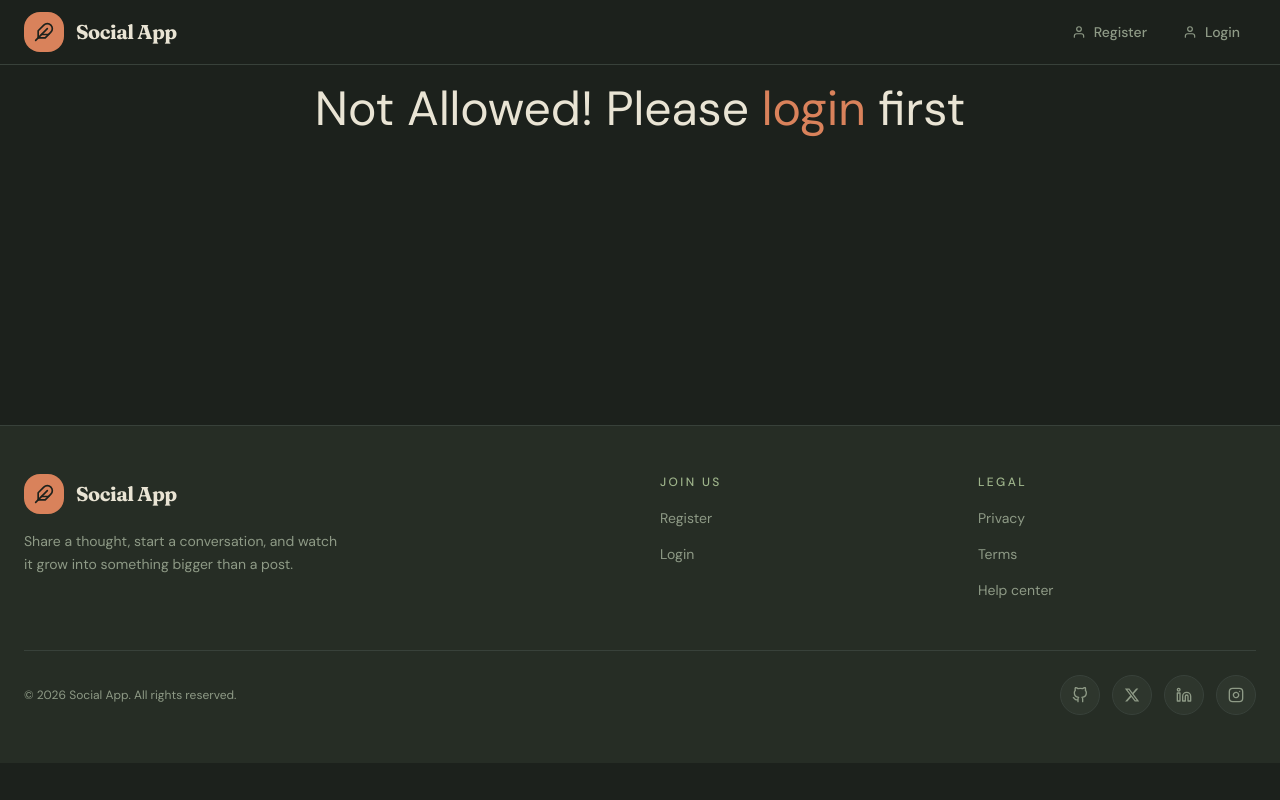
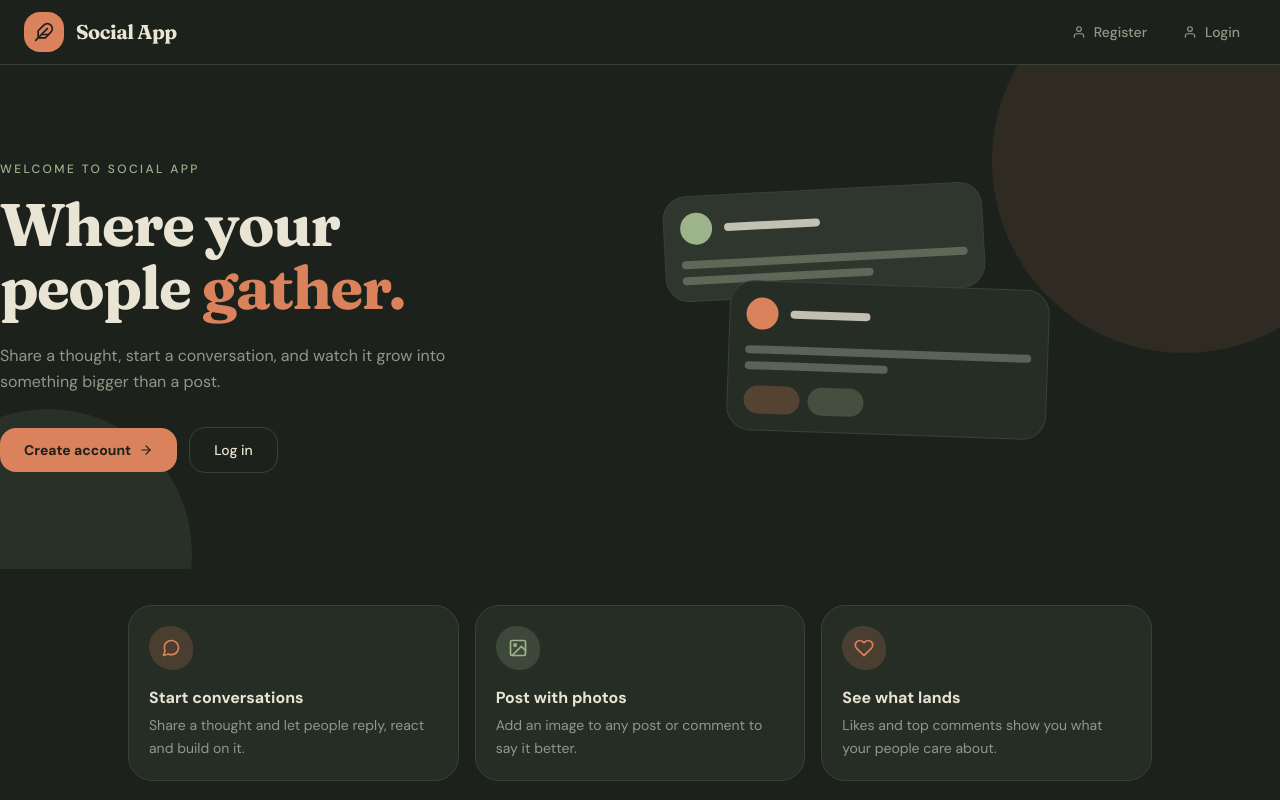
Before and after one commit to KarimAshraf4115/Social-Media-Application, a React (Vite) app: page / in a window 1280 px wide. Shown: the top 800 px of the page. Built offline with nearby package versions, Linux system fonts and the light colour scheme.

Commit message:
Landing page

```diff
--- a/src/App.tsx
+++ b/src/App.tsx
@@ -12,7 +12,14 @@ import { QueryClientProvider, QueryClient } from "@tanstack/react-query";
 import PostDetails from "./pages/PostDetails/PostDetails";
 import useNetworkState from "./../node_modules/react-use/esm/useNetworkState";
 import Offline from "./Offline/Offline";
+import { useContext } from "react";
+import { AuthContext } from "./Context/AuthContext";
+import Landing from "./pages/Landing/Landing";
 const queryClient = new QueryClient();
+function HomeOrLanding() {
+  const { userLoggedIn } = useContext(AuthContext);
+  return userLoggedIn ? <Home /> : <Landing />;
+}
 const routes = createBrowserRouter([
   {
     path: "",
@@ -20,12 +27,7 @@ const routes = createBrowserRouter([
     children: [
       {
         index: true,
-        element: (
-          <Protected>
-            {" "}
-            <Home />{" "}
-          </Protected>
-        ),
+        element: <HomeOrLanding />,
       },
       {
         path: "home",
--- /dev/null
+++ b/src/pages/Landing/Landing.tsx
@@ -0,0 +1,138 @@
+import { Helmet } from "react-helmet";
+import {
+  FiArrowRight,
+  FiHeart,
+  FiImage,
+  FiMessageCircle,
+} from "react-icons/fi";
+import { Link } from "react-router-dom";
+
+const features = [
+  {
+    icon: <FiMessageCircle className="size-5" />,
+    title: "Start conversations",
+    text: "Share a thought and let people reply, react and build on it.",
+    tone: "bg-clay/20 text-clay",
+  },
+  {
+    icon: <FiImage className="size-5" />,
+    title: "Post with photos",
+    text: "Add an image to any post or comment to say it better.",
+    tone: "bg-sage/20 text-sage",
+  },
+  {
+    icon: <FiHeart className="size-5" />,
+    title: "See what lands",
+    text: "Likes and top comments show you what your people care about.",
+    tone: "bg-clay/20 text-clay",
+  },
+];
+
+export default function Landing() {
+  return (
+    <main className="mx-auto w-full">
+      <Helmet>
+        <title>Social App — Where your people gather</title>
+      </Helmet>
+
+      {/* Hero */}
+      <section className="relative grid items-center gap-12 overflow-hidden py-16 sm:py-24 lg:grid-cols-2">
+        <div className="pointer-events-none absolute -right-24 -top-24 size-96 rounded-full bg-clay/10" />
+        <div className="pointer-events-none absolute -bottom-32 -left-24 size-72 rounded-full bg-sage/10" />
+
+        <div className="relative">
+          <p className="text-xs font-medium uppercase tracking-[0.2em] text-sage">
+            Welcome to Social App
+          </p>
+          <h1 className="mt-4 font-display text-5xl font-bold leading-[1.05] tracking-tight sm:text-6xl">
+            Where your
+            <br />
+            people <span className="text-clay">gather.</span>
+          </h1>
+          <p className="mt-6 max-w-md text-base leading-relaxed text-mute">
+            Share a thought, start a conversation, and watch it grow into
+            something bigger than a post.
+          </p>
+
+          <div className="mt-8 flex flex-wrap items-center gap-3">
+            <Link
+              to="/register"
+              className="group flex items-center gap-2 rounded-2xl bg-clay px-6 py-3 text-sm font-bold text-canvas transition hover:bg-clay-hover focus:outline-none focus:ring-4 focus:ring-clay/30 active:scale-95"
+            >
+              Create account
+              <FiArrowRight className="transition group-hover:translate-x-1" />
+            </Link>
+            <Link
+              to="/login"
+              className="rounded-2xl border border-line px-6 py-3 text-sm font-medium text-ink transition hover:bg-raised"
+            >
+              Log in
+            </Link>
+          </div>
+        </div>
+
+        {/* Decorative stacked post cards */}
+        <div className="relative hidden h-72 sm:block">
+          <div className="absolute left-0 top-4 w-80 -rotate-3 rounded-3xl border border-line bg-raised p-4">
+            <div className="flex items-center gap-3">
+              <div className="size-8 rounded-full bg-sage" />
+              <div className="h-2 w-24 rounded-full bg-ink/80" />
+            </div>
+            <div className="mt-4 h-2 w-full rounded-full bg-mute/50" />
+            <div className="mt-2 h-2 w-2/3 rounded-full bg-mute/50" />
+          </div>
+          <div className="absolute left-16 top-28 w-80 rotate-2 rounded-3xl border border-line bg-surface p-4">
+            <div className="flex items-center gap-3">
+              <div className="size-8 rounded-full bg-clay" />
+              <div className="h-2 w-20 rounded-full bg-ink/80" />
+            </div>
+            <div className="mt-4 h-2 w-full rounded-full bg-mute/50" />
+            <div className="mt-2 h-2 w-1/2 rounded-full bg-mute/50" />
+            <div className="mt-4 flex gap-2">
+              <div className="h-7 w-14 rounded-2xl bg-clay/25" />
+              <div className="h-7 w-14 rounded-2xl bg-sage/25" />
+            </div>
+          </div>
+        </div>
+      </section>
+
+      {/* Features */}
+      <section className="pb-16 pt-9 max-w-[80%] mx-auto">
+        <div className="grid gap-4 sm:grid-cols-3">
+          {features.map((f) => (
+            <div
+              key={f.title}
+              className="rounded-3xl border border-line bg-surface p-5"
+            >
+              <div
+                className={`grid size-11 place-items-center rounded-[48%_52%_45%_55%] ${f.tone}`}
+              >
+                {f.icon}
+              </div>
+              <h2 className="mt-4 text-base font-semibold text-ink">
+                {f.title}
+              </h2>
+              <p className="mt-1 text-sm leading-relaxed text-mute">{f.text}</p>
+            </div>
+          ))}
+        </div>
+      </section>
+
+      {/* Final CTA */}
+      <section className="mb-16 border border-line bg-surface px-6 py-12 text-center">
+        <h2 className="font-display text-3xl font-bold tracking-tight">
+          Ready to join in?
+        </h2>
+        <p className="mx-auto mt-2 max-w-sm text-sm text-mute">
+          It takes less than a minute to create your account.
+        </p>
+        <Link
+          to="/register"
+          className="mt-6 inline-flex items-center gap-2 rounded-2xl bg-clay px-6 py-3 text-sm font-bold text-canvas transition hover:bg-clay-hover active:scale-95"
+        >
+          Get started <FiArrowRight />
+        </Link>
+      </section>
+    </main>
+  );
+}
```
